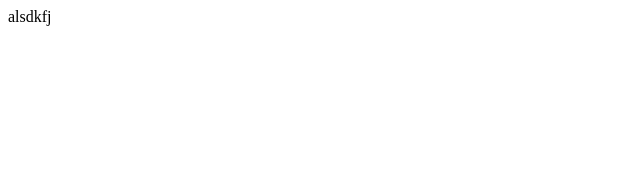
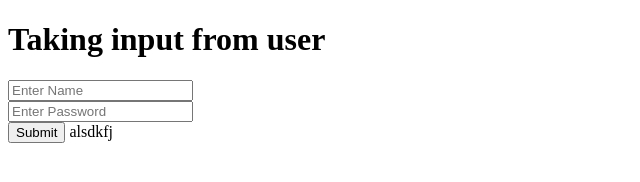
Before and after one commit to prernabarodiya/JavaScript, a plain HTML site: page index.html in a window 1280 px wide. Shown: the whole page, without its empty margins (0-640 px from the left). Drawn offline with Linux system fonts and the light colour scheme.

Commit message:
Update index.html

```diff
--- a/index.html
+++ b/index.html
@@ -6,8 +6,15 @@
     <title>Document</title>
 </head>
 <body>
+    <h1>Taking input from user</h1>
+    <input type="Name" placeholder="Enter Name" id="uname"><br>
+    <input type="password" placeholder="Enter Password" id="upass"><br>
+    <input type="button" value="Submit" onclick="Print()">
 
 
-    <script src="script.js"></script>
+
+
+    <script src = "script.js" type="text/JavaScript"></script>
+
 </body>
 </html>
```
